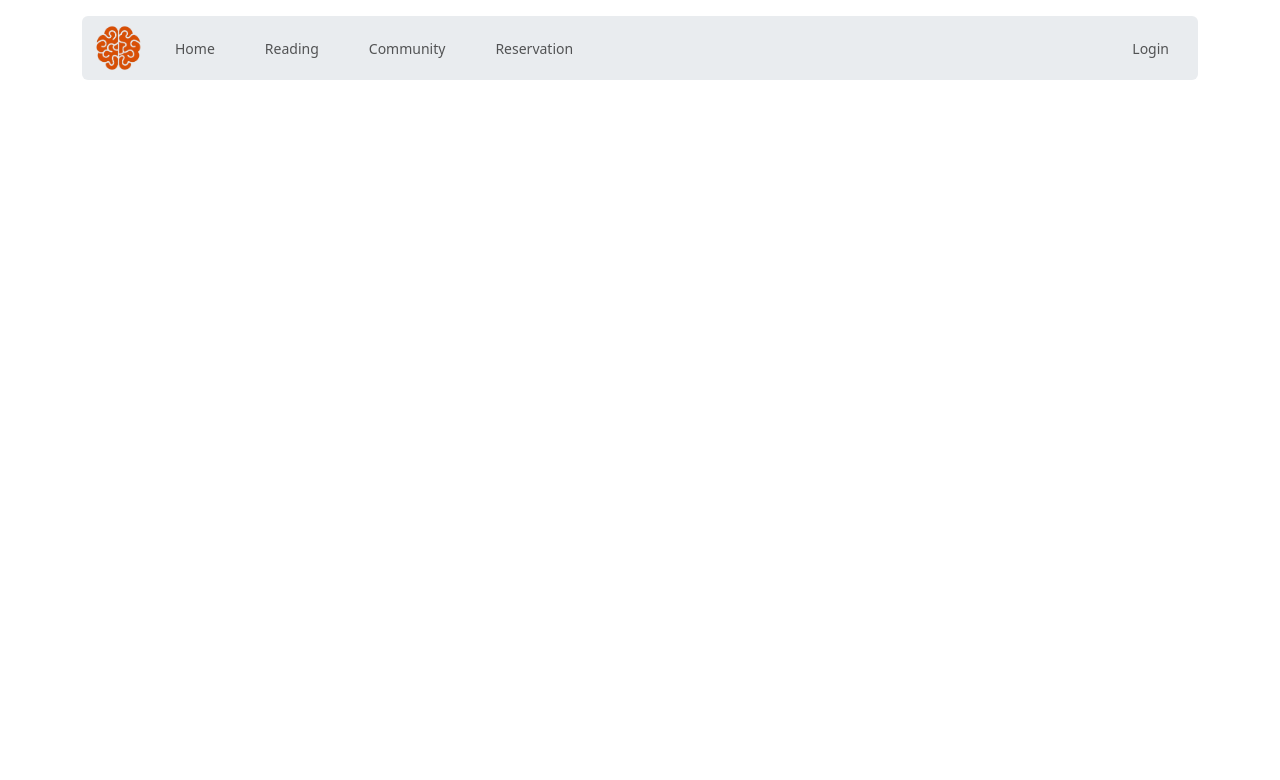
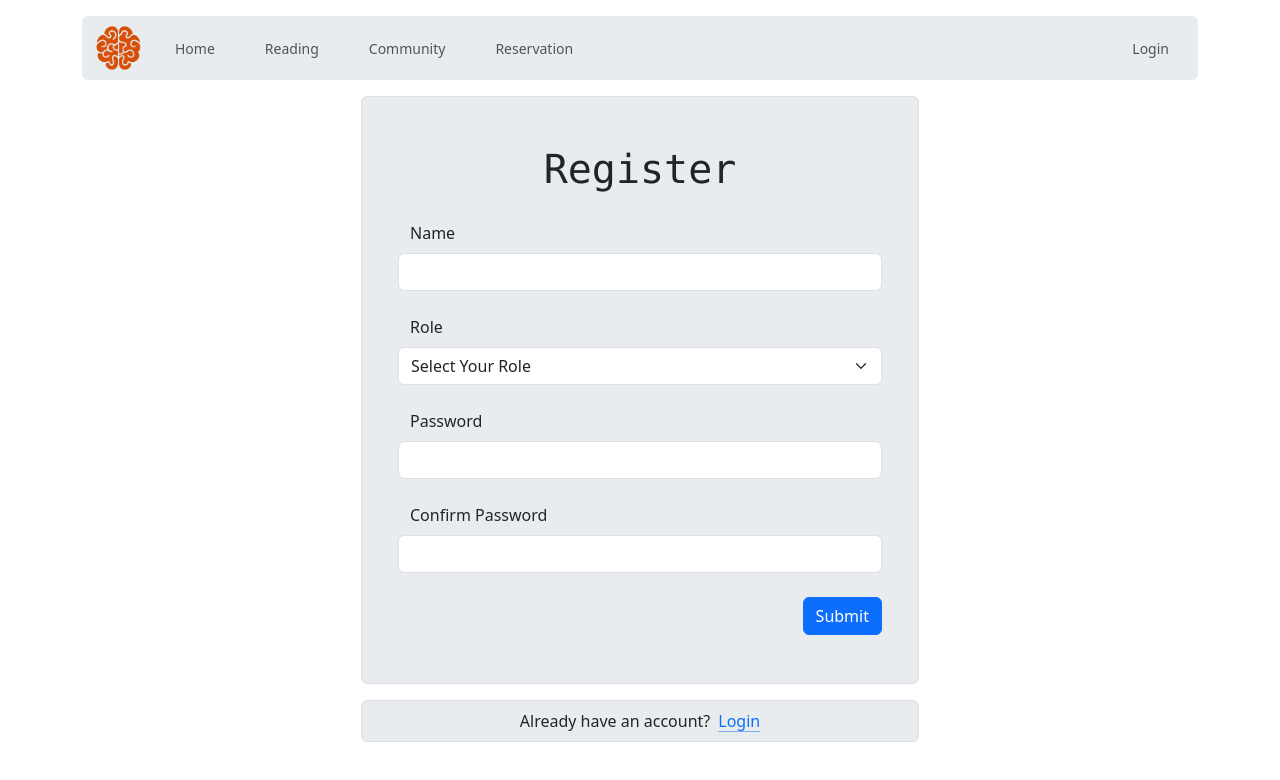
Before and after one commit to KinLeoapple/assignment, a Vue app: page /register in a window 1280 px wide. Shown: the top 780 px of the page. Built offline with nearby package versions, Linux system fonts and the light colour scheme.

Commit message:
The Demo of The LoginView And The RegisterView

```diff
--- /dev/null
+++ b/src/components/AuthorizationLinkBox.vue
@@ -0,0 +1,21 @@
+<script setup>
+const props = defineProps({
+  msg: String,
+  link: String,
+  actionMsg: String,
+})
+</script>
+
+<template>
+  <div
+      class="container-fluid col-6 mt-3 bg-body-secondary border rounded p-2 gap-2 d-flex align-items-center justify-content-center">
+    <p style="margin: 0">{{ props.msg }}</p>
+    <router-link :to="props.link">
+      <a class="icon-link icon-link-hover" style="cursor: pointer">{{ props.actionMsg }}</a>
+    </router-link>
+  </div>
+</template>
+
+<style scoped>
+
+</style>
--- a/src/views/HomeView.vue
+++ b/src/views/HomeView.vue
@@ -1,6 +1,8 @@
 <script setup>
 import HomeBanner from "@/components/HomeBanner.vue";
 import HomeBlogList from "@/components/HomeBlogList.vue";
+
+document.head.getElementsByTagName("title")[0].innerText = "Home";
 </script>
 
 <template>
--- a/src/views/LoginView.vue
+++ b/src/views/LoginView.vue
@@ -1,9 +1,29 @@
 <script setup>
+import AuthorizationLinkBox from "@/components/AuthorizationLinkBox.vue";
 
+document.head.getElementsByTagName("title")[0].innerText = "Login";
 </script>
 
 <template>
-
+  <div class="mt-3 container-fluid col-6 d-flex flex-column gap-4 p-5 bg-body-secondary border rounded">
+    <h1 class="mb-1 font-monospace text-center">Login</h1>
+    <!-- Name -->
+    <div class="row">
+      <label for="loginName" class="form-label">Name</label>
+      <input type="text" maxlength="20" class="form-control" id="loginName">
+    </div>
+    <!-- Password -->
+    <div class="row">
+      <label for="loginPassword" class="form-label">Password</label>
+      <input type="password" maxlength="30" class="form-control" id="loginPassword">
+    </div>
+    <div class="row justify-content-end">
+      <div class="d-grid gap-2 d-md-flex justify-content-md-end" style="padding: 0">
+        <button type="submit" class="btn btn-primary">Login</button>
+      </div>
+    </div>
+  </div>
+  <AuthorizationLinkBox msg="New to here?" link="/register" action-msg="Create an account"/>
 </template>
 
 <style scoped>
--- a/src/views/RegisterView.vue
+++ b/src/views/RegisterView.vue
@@ -1,9 +1,43 @@
 <script setup>
+import AuthorizationLinkBox from "@/components/AuthorizationLinkBox.vue";
 
+document.head.getElementsByTagName("title")[0].innerText = "Register";
 </script>
 
 <template>
-
+  <div class="mt-3 container-fluid col-6 d-flex flex-column gap-4 p-5 bg-body-secondary border rounded">
+    <h1 class="mb-1 font-monospace text-center">Register</h1>
+    <!-- Name -->
+    <div class="row">
+      <label for="registerName" class="form-label">Name</label>
+      <input type="text" maxlength="20" class="form-control" id="registerName">
+    </div>
+    <!-- Role -->
+    <div class="row">
+      <label for="registerRole" class="form-label">Role</label>
+      <select class="form-select" id="registerRole">
+        <option disabled selected value style="display: none">Select Your Role</option>
+        <option value="1">Member</option>
+        <option value="2">Psychotherapist</option>
+      </select>
+    </div>
+    <!-- Password -->
+    <div class="row">
+      <label for="registerPassword" class="form-label">Password</label>
+      <input type="password" maxlength="30" class="form-control" id="registerPassword">
+    </div>
+    <!-- Confirm Password -->
+    <div class="row">
+      <label for="registerConfirmPassword" class="form-label">Confirm Password</label>
+      <input type="password" maxlength="30" class="form-control" id="registerConfirmPassword">
+    </div>
+    <div class="row justify-content-end">
+      <div class="d-grid gap-2 d-md-flex justify-content-md-end" style="padding: 0">
+        <button type="submit" class="btn btn-primary">Submit</button>
+      </div>
+    </div>
+  </div>
+  <AuthorizationLinkBox msg="Already have an account?" link="/login" action-msg="Login"/>
 </template>
 
 <style scoped>
```
